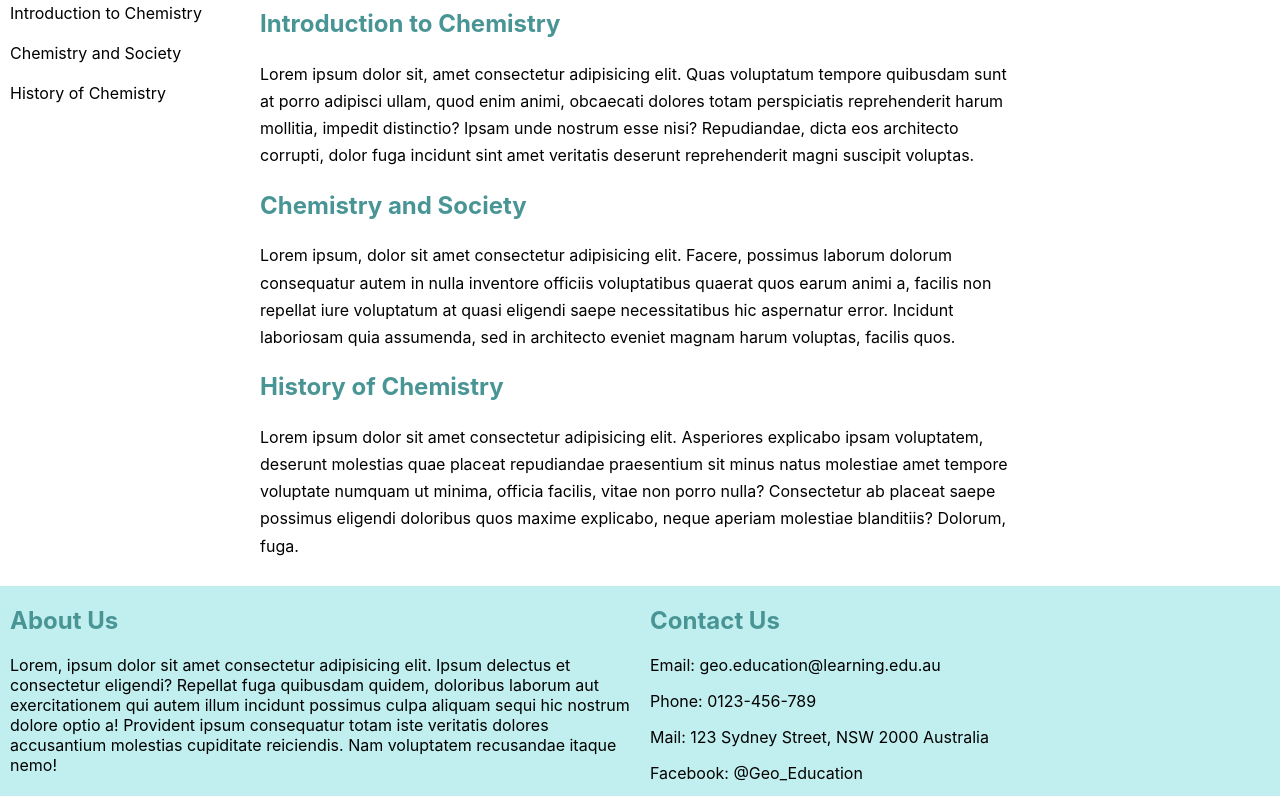
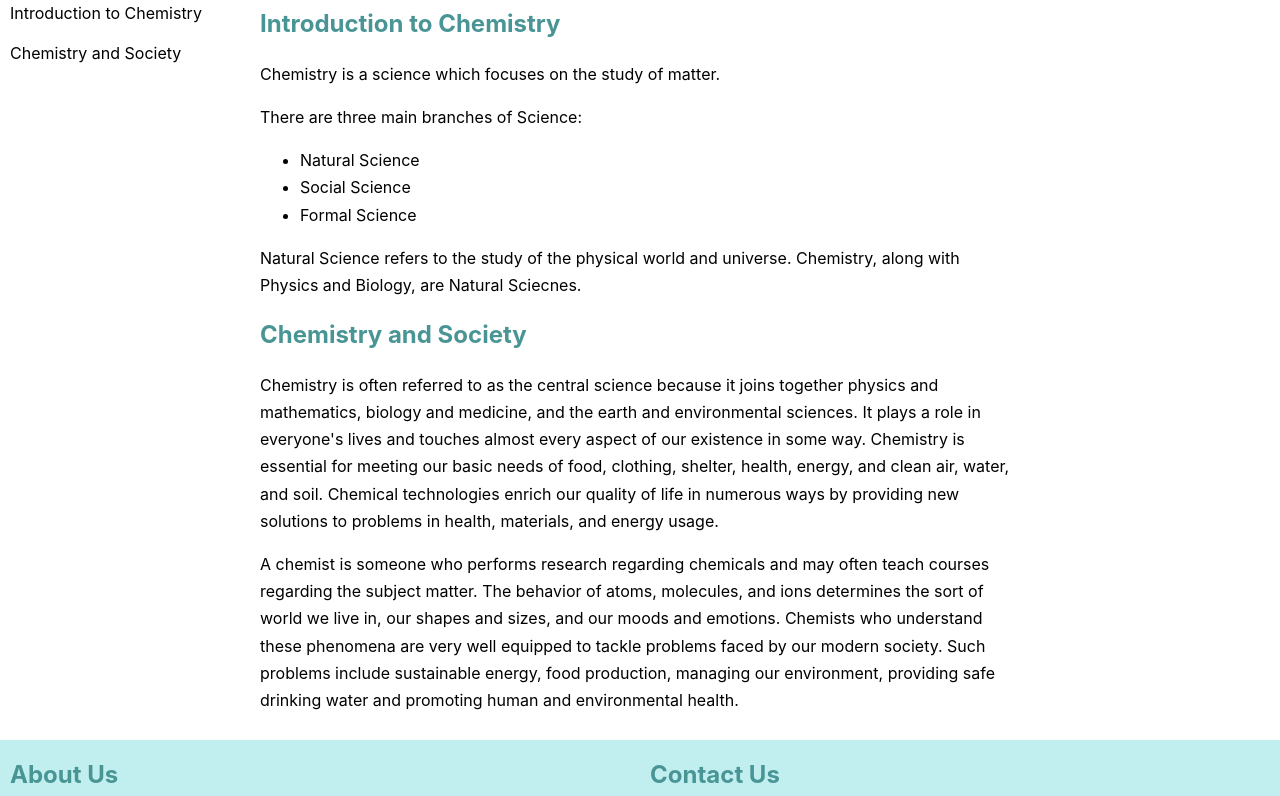
Before and after one commit to jennica-wang/IST_Website_Assessment, a plain HTML site: page home.html in a window 1280 px wide. Shown: the part 206-1002 px from the top of the page. Drawn offline with Linux system fonts and the light colour scheme.

Commit message:
10:15 06/09/2021

```diff
--- a/index.html
+++ b/home.html
@@ -36,7 +36,6 @@
             <ol>
                 <li>Introduction to Chemistry</li>
                 <li>Chemistry and Society</li>
-                <li>History of Chemistry</li>
             </ol>
         </div>
 
@@ -48,11 +47,17 @@
         <!-- Body -->
         <div class="myBody">
             <h2>Introduction to Chemistry</h2>
-            <p>Lorem ipsum dolor sit, amet consectetur adipisicing elit. Quas voluptatum tempore quibusdam sunt at porro adipisci ullam, quod enim animi, obcaecati dolores totam perspiciatis reprehenderit harum mollitia, impedit distinctio? Ipsam unde nostrum esse nisi? Repudiandae, dicta eos architecto corrupti, dolor fuga incidunt sint amet veritatis deserunt reprehenderit magni suscipit voluptas.</p>
+            <p>Chemistry is a science which focuses on the study of matter.</p>
+            <p>There are three main branches of Science:</p>
+            <ul>
+                <li>Natural Science</li>
+                <li>Social Science</li>
+                <li>Formal Science</li>
+            </ul>
+            <p>Natural Science refers to the study of the physical world and universe. Chemistry, along with Physics and Biology, are Natural Sciecnes.</p>
             <h2>Chemistry and Society</h2>
-            <p>Lorem ipsum, dolor sit amet consectetur adipisicing elit. Facere, possimus laborum dolorum consequatur autem in nulla inventore officiis voluptatibus quaerat quos earum animi a, facilis non repellat iure voluptatum at quasi eligendi saepe necessitatibus hic aspernatur error. Incidunt laboriosam quia assumenda, sed in architecto eveniet magnam harum voluptas, facilis quos.</p>
-            <h2>History of Chemistry</h2>
-            <p>Lorem ipsum dolor sit amet consectetur adipisicing elit. Asperiores explicabo ipsam voluptatem, deserunt molestias quae placeat repudiandae praesentium sit minus natus molestiae amet tempore voluptate numquam ut minima, officia facilis, vitae non porro nulla? Consectetur ab placeat saepe possimus eligendi doloribus quos maxime explicabo, neque aperiam molestiae blanditiis? Dolorum, fuga.</p>
+            <p>Chemistry is often referred to as the central science because it joins together physics and mathematics, biology and medicine, and the earth and environmental sciences. It plays a role in everyone's lives and touches almost every aspect of our existence in some way. Chemistry is essential for meeting our basic needs of food, clothing, shelter, health, energy, and clean air, water, and soil. Chemical technologies enrich our quality of life in numerous ways by providing new solutions to problems in health, materials, and energy usage.</p>
+            <p>A chemist is someone who performs research regarding chemicals and may often teach courses regarding the subject matter. The behavior of atoms, molecules, and ions determines the sort of world we live in, our shapes and sizes, and our moods and emotions. Chemists who understand these phenomena are very well equipped to tackle problems faced by our modern society. Such problems include sustainable energy, food production, managing our environment, providing safe drinking water and promoting human and environmental health.</p>
         </div>
 
         <!-- About Info -->
--- a/myStyle.css
+++ b/myStyle.css
@@ -62,6 +62,11 @@ click {
     position: absolute;
     left: 20px;
     top: 15px;
+}
+
+#openIndex:hover {
+    transform: scale(1.1);
+    transition: 0.1s;
 }
 
 #closeIndex {
```
Also changed, not shown: website_banner.jpg (added).
